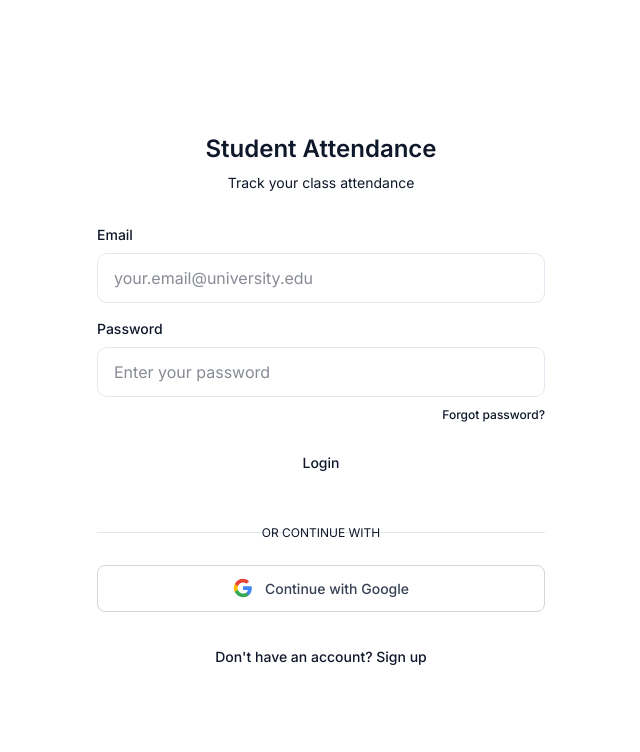
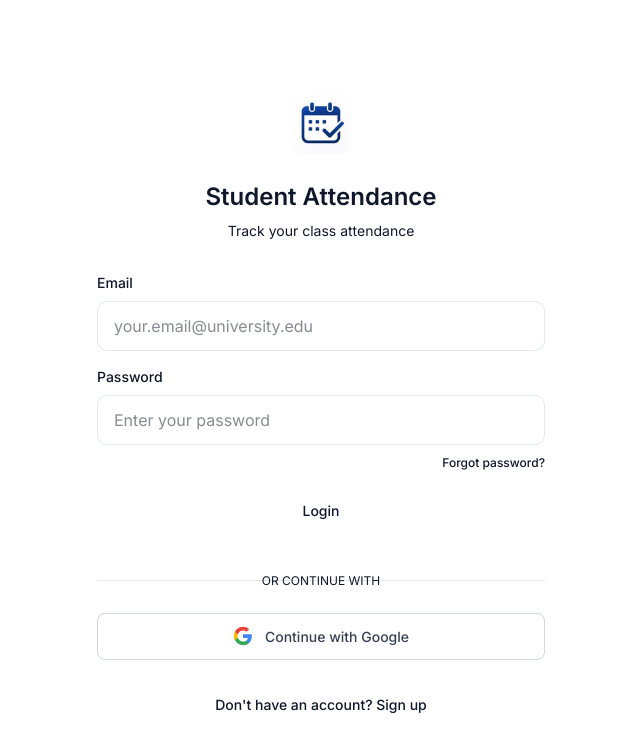
Before and after one commit to vineel2805/Attendence_tracker, a React (Vite) app: page /login in a window 1280 px wide. Shown: the top 752 px of the page, without its empty margins (319-959 px from the left). Built offline with nearby package versions, Linux system fonts and the light colour scheme; no server answers.

Commit message:
added the logo for the app

```diff
--- a/src/app/screens/LoginScreen.tsx
+++ b/src/app/screens/LoginScreen.tsx
@@ -5,6 +5,7 @@
 import { GoogleSignInButton } from '@/app/components/GoogleSignInButton';
 import { storage } from '@/utils/storage';
 import { authService } from '@/utils/authService';
+import logo from '@/assets/logo.png';
 
 export const LoginScreen: React.FC = () => {
   const navigate = useNavigate();
@@ -106,7 +107,12 @@
   return (
     <div className="min-h-screen bg-bg-primary flex flex-col items-center justify-center px-4">
       <div className="w-full max-w-md">
-        <div className="text-center mb-8">
+       <div className="text-center mb-8">
+            <img
+              src={logo}
+              alt="Student Attendance Calculator"
+              className="w-20 h-20 mx-auto mb-4 object-contain"
+            />
           <h1 className="text-2xl font-semibold text-text-primary mb-2">
             Student Attendance
           </h1>
```
Also changed, not shown: 34 other files (tests, documents, lock files or other folders).
